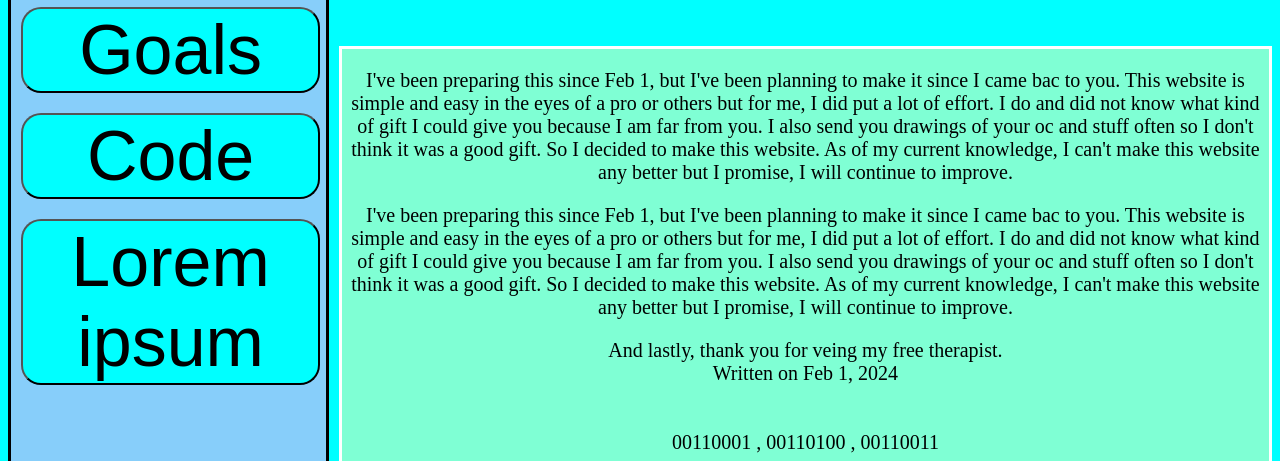
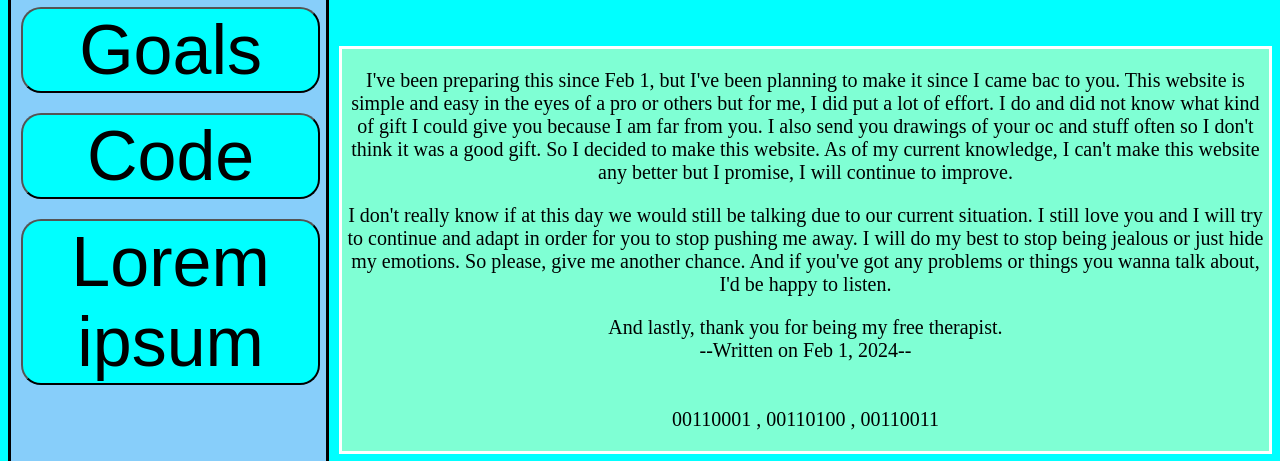
Before and after one commit to ArelsaBromio/ToYou, a plain HTML site: page index.html in a window 1280 px wide. Shown: the part 332-793 px from the top of the page. Drawn offline with Linux system fonts and the light colour scheme.

Commit message:
Edit index.html
Change the second paragraph

```diff
--- a/index.html
+++ b/index.html
@@ -59,12 +59,12 @@
                     I've been preparing this since Feb 1, but I've been planning to make it since I came bac to you. This website is simple and easy in the eyes of a pro or others but for me, I did put a lot of effort. I do and did not know what kind of gift I could give you because I am far from you. I also send you drawings of your oc and stuff often so I don't think it was a good gift. So I decided to make this website. As of my current knowledge, I can't make this website any better but I promise, I will continue to improve.
                 </p>
                 <p>
-                    I've been preparing this since Feb 1, but I've been planning to make it since I came bac to you. This website is simple and easy in the eyes of a pro or others but for me, I did put a lot of effort. I do and did not know what kind of gift I could give you because I am far from you. I also send you drawings of your oc and stuff often so I don't think it was a good gift. So I decided to make this website. As of my current knowledge, I can't make this website any better but I promise, I will continue to improve.
+                    I don't really know if at this day we would still be talking due to our current situation. I still love you and I will try to continue and adapt in order for you to stop pushing me away. I will do my best to stop being jealous or just hide my emotions. So please, give me another chance. And if you've got any problems or things you wanna talk about, I'd be happy to listen.
                 </p>
                 <p >
-                    And lastly, thank you for veing my free therapist.
+                    And lastly, thank you for being my free therapist.
                     <br>
-                    Written on Feb 1, 2024
+                    --Written on Feb 1, 2024--
                     <br>
                     <br>
                     <br>
```
Also changed, not shown: 1 other file.
